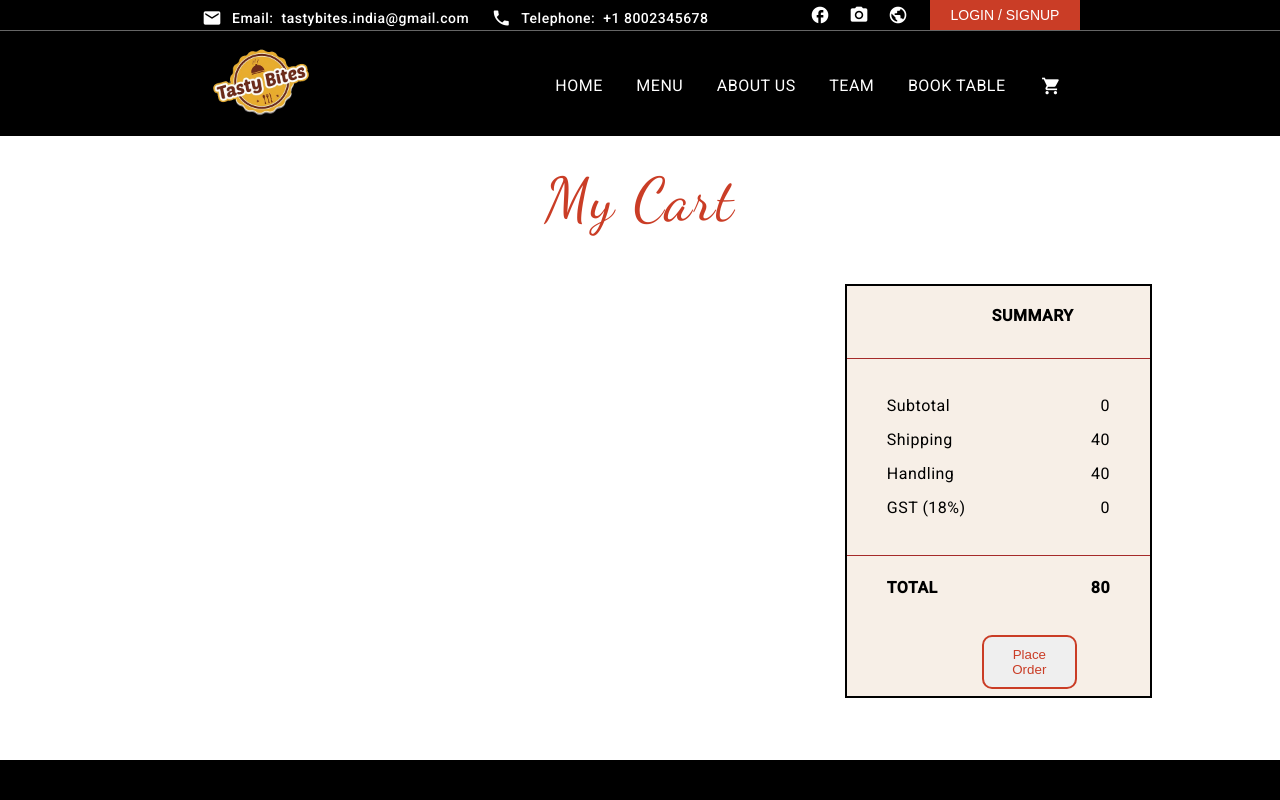
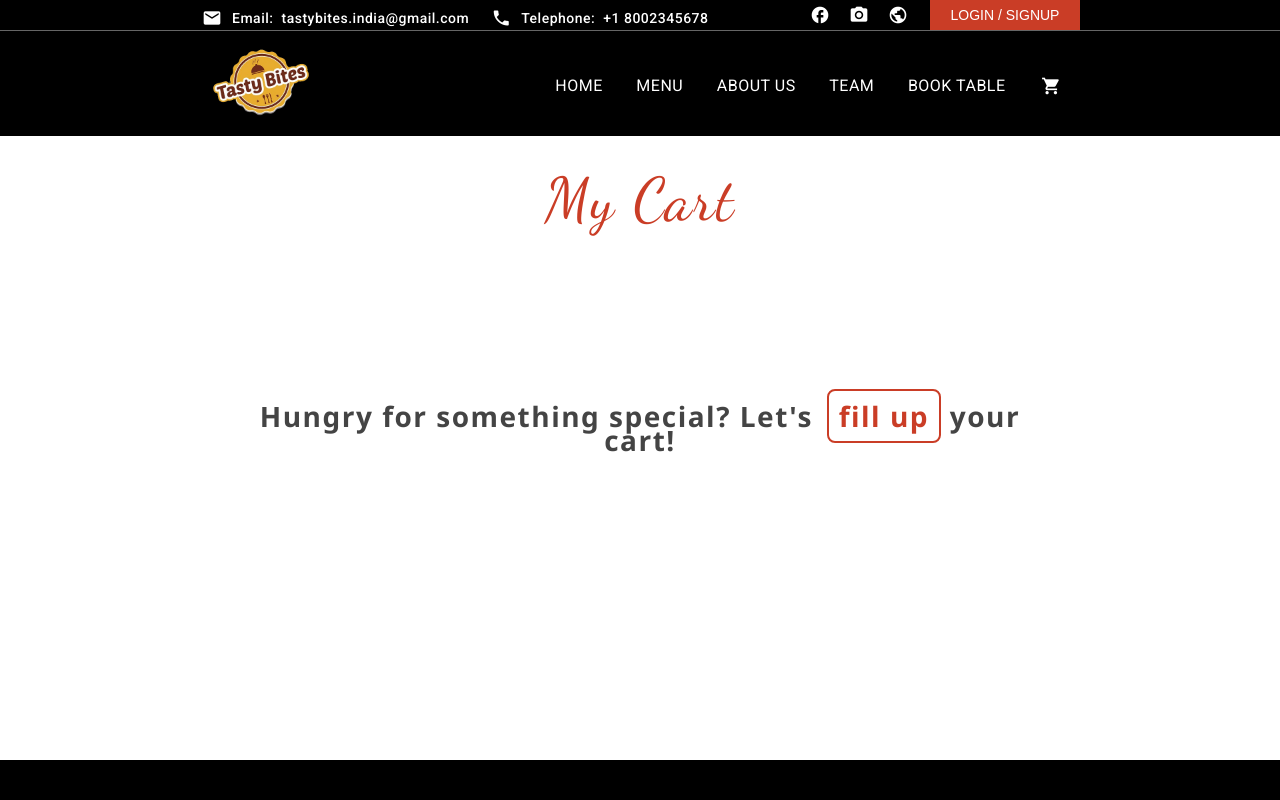
Before and after one commit to AnishJaiswal598/restaurant, an Angular app: page /cart in a window 1280 px wide. Shown: the top 800 px of the page. Built offline with nearby package versions, Linux system fonts and the light colour scheme.

Commit message:
cart: show an empty component if the cart is not filled

```diff
--- a/src/app/pages/cart/cart.component.css
+++ b/src/app/pages/cart/cart.component.css
@@ -28,3 +28,30 @@
 .left .right {
   border: 1px solid black;
 }
+
+.empty-message {
+  padding-top: 120px;
+  font-size: 28px;
+  text-align: center;
+  letter-spacing: 1.5px;
+  color: #444;
+  max-width: 800px;
+  font-family: "Segoe UI", "Helvetica Neue", sans-serif;
+  font-weight: 600;
+}
+
+#redirect-button {
+  color: #ca3d26;
+  text-decoration: none;
+  border: 2px solid #ca3d26;
+  padding: 6px 10px;
+  margin-left: 5px;
+  border-radius: 8px;
+  font-weight: 600;
+  transition: background-color 0.3s ease, color 0.3s ease;
+}
+
+#redirect-button:hover {
+  background-color: #ca3d26;
+  color: #fff;
+}
--- a/src/app/pages/cart/cart.component.html
+++ b/src/app/pages/cart/cart.component.html
@@ -1,5 +1,11 @@
 <div class="outer-container">
   <div class="header">My Cart</div>
+  @if(cartItems.length==0){
+  <div class="empty-message">
+    Hungry for something special? Let's
+    <a [routerLink]="'/menu'" id="redirect-button">fill up</a> your cart!
+  </div>
+  }@else {
   <div class="section">
     <div class="left">
       <app-cart-list [cartItems]="cartItems"></app-cart-list>
@@ -10,4 +16,5 @@
       </div>
     </div>
   </div>
+  }
 </div>
```
Also changed, not shown: src/app/pages/cart/cart.component.ts (+7 -1 lines).
